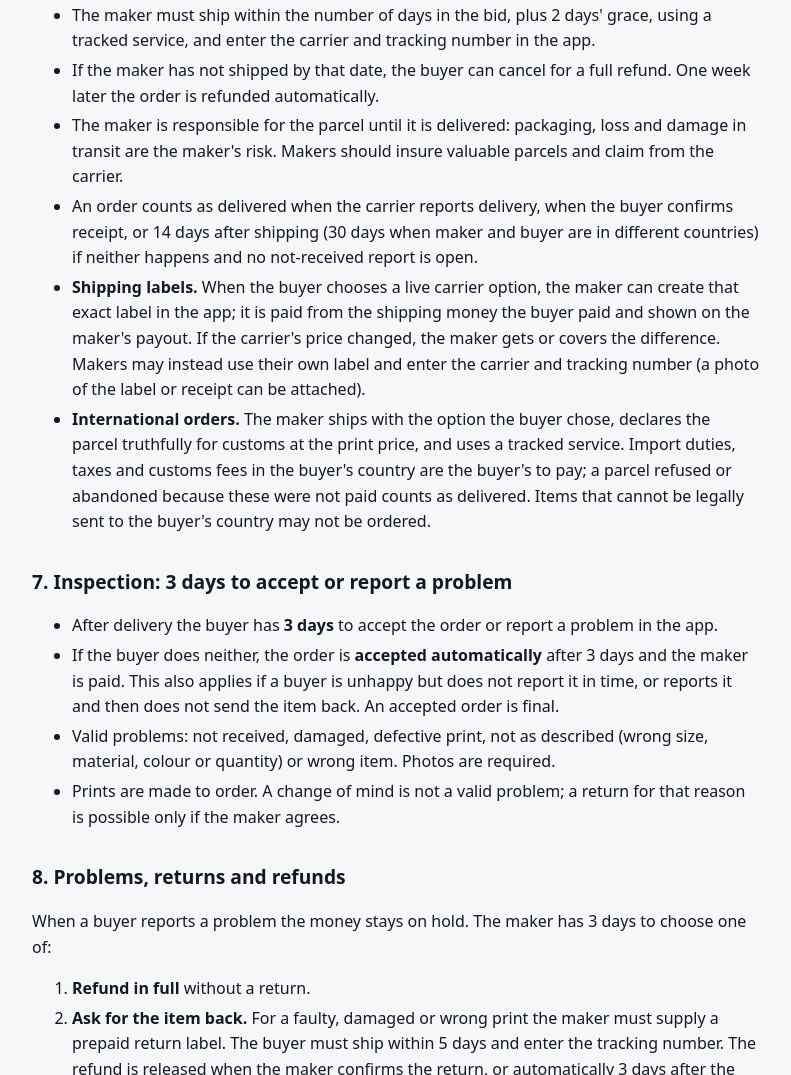
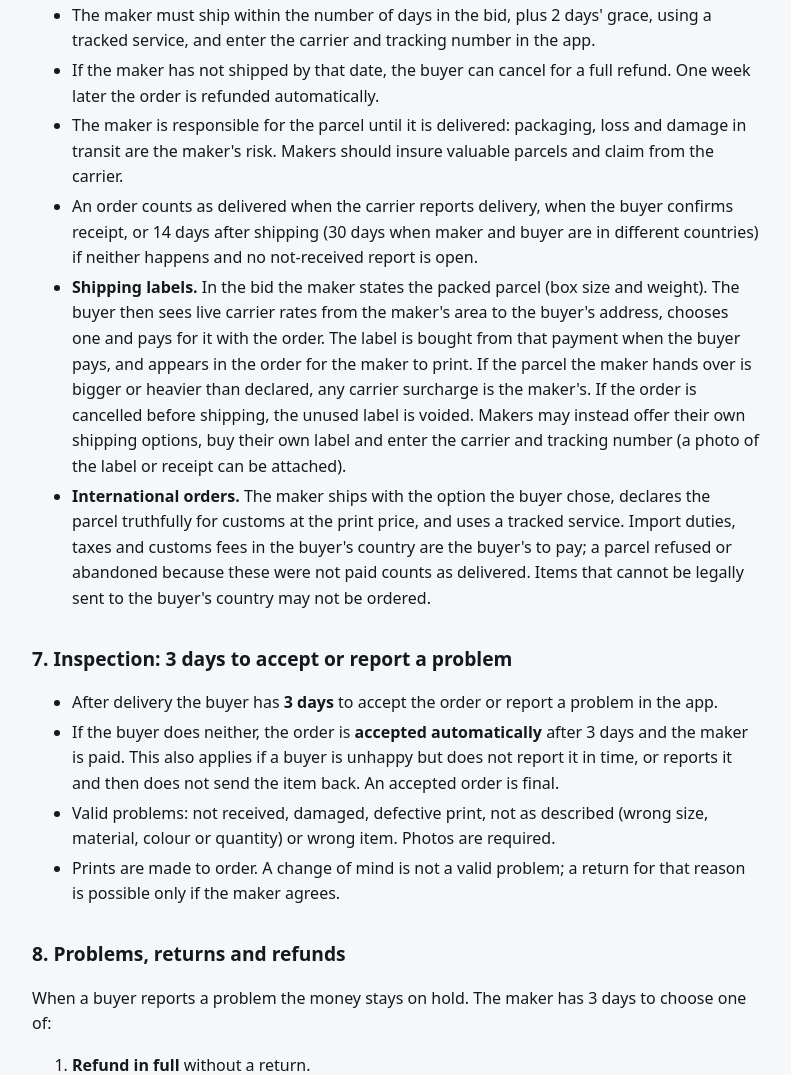
Before and after one commit to ahmadessam1997/ahmadessam1997.github.io, a plain HTML site: page print-bid-3d/terms.html in a window 1280 px wide. Shown: the part 1772-2847 px from the top of the page, without its empty margins (244-1035 px from the left). Drawn offline with Linux system fonts and the light colour scheme.

Commit message:
3D Print Bid: buyer-paid carrier labels

```diff
--- a/print-bid-3d/terms.html
+++ b/print-bid-3d/terms.html
@@ -75,10 +75,12 @@ refunded automatically.</li>
 maker's risk. Makers should insure valuable parcels and claim from the carrier.</li>
 <li>An order counts as delivered when the carrier reports delivery, when the buyer confirms receipt, or 14 days
 after shipping (30 days when maker and buyer are in different countries) if neither happens and no not-received report is open.</li>
-<li><b>Shipping labels.</b> When the buyer chooses a live carrier option, the maker can create that exact label in
-the app; it is paid from the shipping money the buyer paid and shown on the maker's payout. If the carrier's price
-changed, the maker gets or covers the difference. Makers may instead use their own label and enter the carrier and
-tracking number (a photo of the label or receipt can be attached).</li>
+<li><b>Shipping labels.</b> In the bid the maker states the packed parcel (box size and weight). The buyer then
+sees live carrier rates from the maker's area to the buyer's address, chooses one and pays for it with the order. The
+label is bought from that payment when the buyer pays, and appears in the order for the maker to print. If the parcel
+the maker hands over is bigger or heavier than declared, any carrier surcharge is the maker's. If the order is
+cancelled before shipping, the unused label is voided. Makers may instead offer their own shipping options, buy their
+own label and enter the carrier and tracking number (a photo of the label or receipt can be attached).</li>
 <li><b>International orders.</b> The maker ships with the option the buyer chose, declares the parcel truthfully for
 customs at the print price, and uses a tracked service. Import duties, taxes and customs fees in the buyer's country are
 the buyer's to pay; a parcel refused or abandoned because these were not paid counts as delivered. Items that cannot be
```
